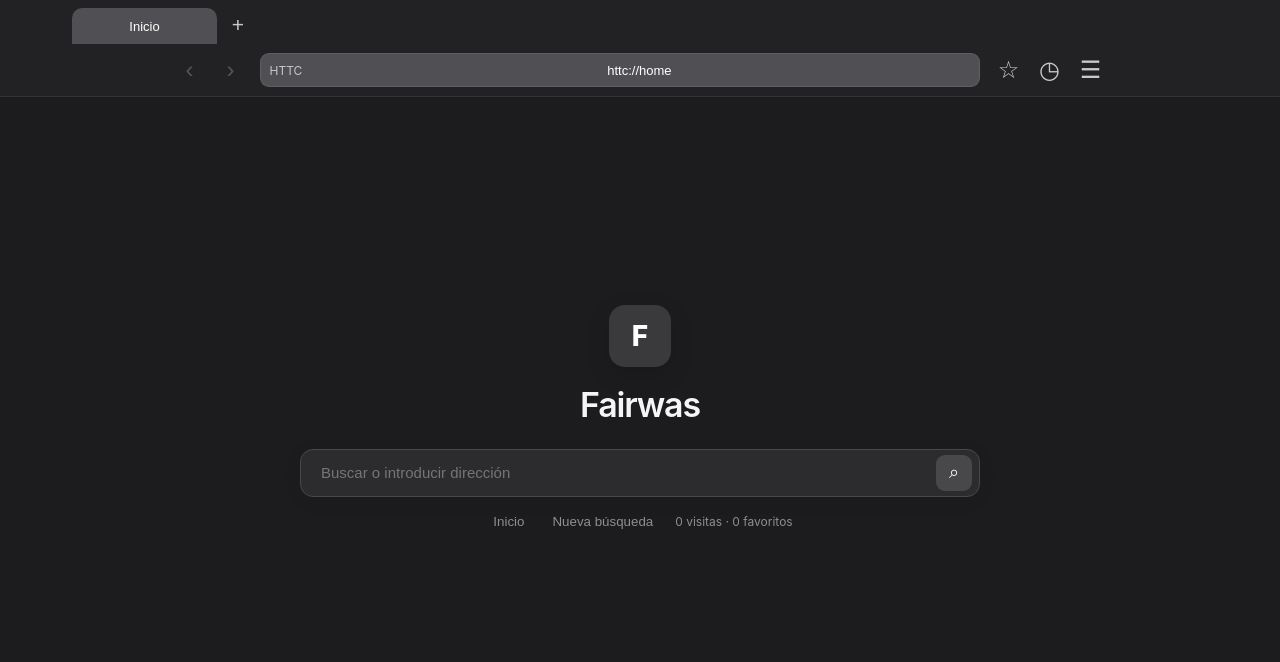
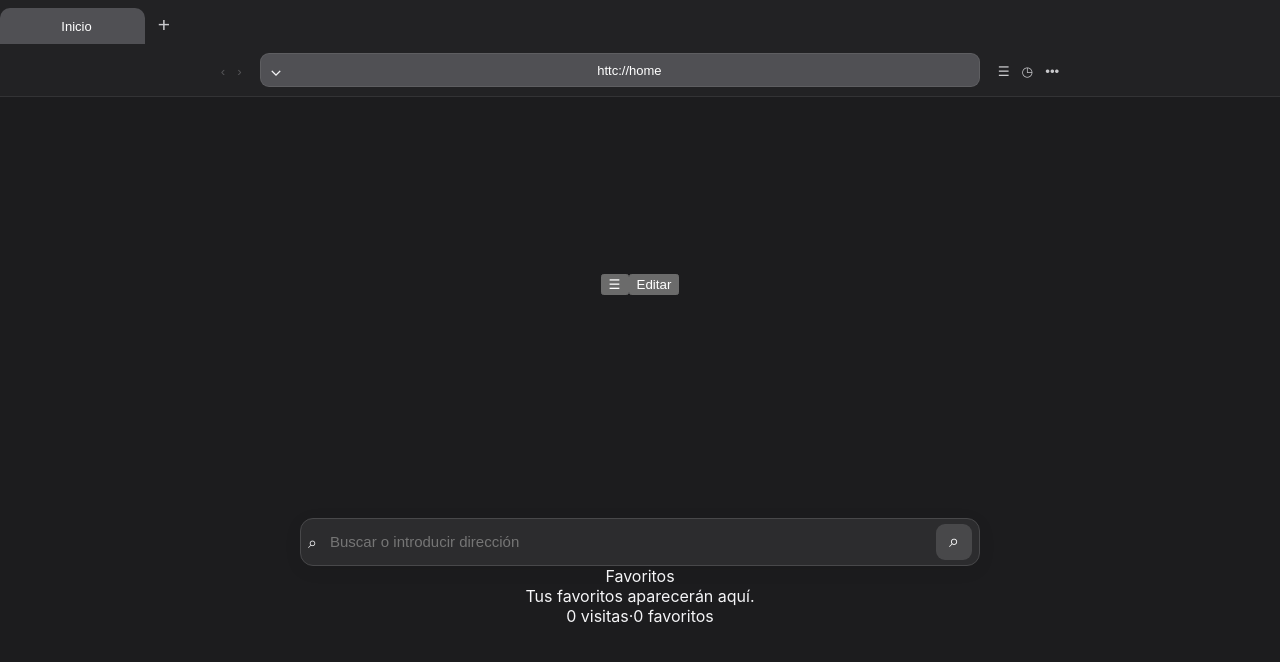
Before and after one commit to alexiusandromedavsgalaxia-lgtm/fairwas, a React (Vite) app: page / in a window 1280 px wide. Shown: the top 662 px of the page. Built offline with nearby package versions, Linux system fonts and the light colour scheme.

Commit message:
Refine Safari-style browser interface

```diff
--- a/src/main.jsx
+++ b/src/main.jsx
@@ -65,29 +65,33 @@ function App(){
 
  return <div className={"app "+(dark?"dark":"light")}>
   <header className="chrome">
-   <div className="tabstrip">
-    <div className="traffic-space"></div>
-    <div className="tabs">
-     {tabs.map((t,i)=><button className={"tab "+(i===active?"active":"")} key={t.id} onClick={()=>setActive(i)}><span className="tabtext">{t.title}</span>{tabs.length>1&&<i onClick={e=>{e.stopPropagation();closeTab(i)}}>×</i>}</button>)}
+   <div className="topbar">
+    <div className="traffic-space"><span></span><span></span><span></span></div>
+    <div className="tabstrip">
+     {tabs.map((t,i)=><button className={"tab "+(i===active?"active":"")} key={t.id} onClick={()=>setActive(i)}><span className="tab-favicon">{t.url===home?"":t.title?.[0]}</span><span className="tabtext">{t.title}</span>{tabs.length>1&&<i onClick={e=>{e.stopPropagation();closeTab(i)}}>×</i>}</button>)}
      <button className="newtab" onClick={newTab} aria-label="Nueva pestaña">+</button>
     </div>
    </div>
    <div className="toolbar">
-    <button onClick={goBack} disabled={!tab.back.length} aria-label="Atrás">‹</button>
-    <button onClick={goForward} disabled={!tab.forward.length} aria-label="Adelante">›</button>
+    <div className="navgroup">
+     <button onClick={goBack} disabled={!tab.back.length} aria-label="Atrás">‹</button>
+     <button onClick={goForward} disabled={!tab.forward.length} aria-label="Adelante">›</button>
+    </div>
     <form className="addressbar" onSubmit={e=>{e.preventDefault();navigate()}}>
-      <span className="address-icon">{scheme?.label||"⌕"}</span>
+      <span className="site-control">⌄</span>
       <input id="address" value={address} onChange={e=>setAddress(e.target.value)} aria-label="Dirección o búsqueda" spellCheck="false"/>
-      {tab.url!==home&&<button type="button" className="mini" onClick={bookmark} aria-label="Añadir a favoritos">☆</button>}
+      {tab.url!==home&&<button type="button" className="address-action" onClick={bookmark} aria-label="Añadir a favoritos">☆</button>}
     </form>
-    <button onClick={()=>setPanel(panel==="bookmarks"?null:"bookmarks")} aria-label="Favoritos">☆</button>
-    <button onClick={()=>setPanel(panel==="history"?null:"history")} aria-label="Historial">◷</button>
-    <button onClick={()=>setPanel(panel==="settings"?null:"settings")} aria-label="Ajustes">☰</button>
+    <div className="toolgroup">
+     <button onClick={()=>setPanel(panel==="bookmarks"?null:"bookmarks")} aria-label="Barra lateral">☰</button>
+     <button onClick={()=>setPanel(panel==="history"?null:"history")} aria-label="Historial">◷</button>
+     <button onClick={()=>setPanel(panel==="settings"?null:"settings")} aria-label="Más opciones">•••</button>
+    </div>
    </div>
   </header>
 
   {panel&&<aside className="panel">
-   {panel==="history"&&<><div className="paneltitle"><b>Historial</b><button onClick={clearHistory}>Borrar</button></div>{history.length?<div className="list">{history.map((x,i)=><button className="listitem" key={x.url+i} onClick={()=>openItem(x.url)}><b>{x.title}</b><small>{x.url}</small></button>)}</div>:<p className="empty">No hay historial.</p>}</>}
+   {panel==="history"&&<><div className="paneltitle"><b>Historial</b><button onClick={clearHistory}>Borrar historial</button></div>{history.length?<div className="list">{history.map((x,i)=><button className="listitem" key={x.url+i} onClick={()=>openItem(x.url)}><b>{x.title}</b><small>{x.url}</small></button>)}</div>:<p className="empty">No hay historial.</p>}</>}
    {panel==="bookmarks"&&<><div className="paneltitle"><b>Favoritos</b></div>{bookmarks.length?<div className="list">{bookmarks.map(x=><button className="listitem" key={x.url} onClick={()=>openItem(x.url)}><b>{x.title}</b><small>{x.url}</small></button>)}</div>:<p className="empty">No hay favoritos.</p>}</>}
    {panel==="settings"&&<><div className="paneltitle"><b>Ajustes</b></div><label className="setting"><span>Modo oscuro</span><input type="checkbox" checked={dark} onChange={e=>setDark(e.target.checked)}/></label><div className="settingblock"><b>Protocolos</b>{protocolList.map(p=><div className="protocolrow" key={p.scheme}><span>{p.label}</span><small>{p.scheme}:// · {p.region}</small></div>)}</div></>}
   </aside>}
@@ -101,20 +105,22 @@ function App(){
 function Home({navigate,history,bookmarks}){
  const[q,setQ]=useState("");
  return <section className="start">
+  <div className="start-top"><button>☰</button><button>Editar</button></div>
   <div className="start-content">
-   <div className="start-mark">F</div>
-   <h1>Fairwas</h1>
-   <form onSubmit={e=>{e.preventDefault();navigate(q)}} className="start-search"><input autoFocus value={q} onChange={e=>setQ(e.target.value)} placeholder="Buscar o introducir dirección"/><button aria-label="Buscar">⌕</button></form>
-   <div className="start-links"><button onClick={()=>navigate("httc://home")}>Inicio</button><button onClick={()=>setQ("")}>Nueva búsqueda</button><span>{history.length} visitas · {bookmarks.length} favoritos</span></div>
+   <form onSubmit={e=>{e.preventDefault();navigate(q)}} className="start-search"><span>⌕</span><input autoFocus value={q} onChange={e=>setQ(e.target.value)} placeholder="Buscar o introducir dirección"/><button aria-label="Buscar">⌕</button></form>
+   <div className="favorites-title">Favoritos</div>
+   <div className="favorite-grid">
+    {bookmarks.slice(0,8).map(x=><button className="favorite" key={x.url} onClick={()=>navigate(x.url)}><span>{x.title?.[0]||"F"}</span><b>{x.title}</b></button>)}
+    {!bookmarks.length&&<div className="empty-favorites">Tus favoritos aparecerán aquí.</div>}
+   </div>
+   <div className="start-stats"><span>{history.length} visitas</span><span>·</span><span>{bookmarks.length} favoritos</span></div>
   </div>
  </section>
 }
 
 function ProtocolPage({tab,scheme,resolved,resolveError}){
  return <section className="webpage">
-  <div className="webpage-head"><span className="site-icon">{scheme?.label?.[0]||"F"}</span><div><span className="eyebrow">{scheme?.label||"WEB"}</span><h1>{tab.title}</h1><code>{tab.url}</code></div></div>
-  <div className={"state "+(resolveError?"error":"")}><span className="status-dot"></span><div><b>{resolveError?"No se ha podido cargar esta página":resolved?"Página lista":"Cargando página…"}</b><p>{resolveError||resolved?.document?.description||"Fairwas está resolviendo esta dirección."}</p></div></div>
-  {resolved?.document?.type==="search"&&<div className="result-note">Búsqueda: <b>{resolved.document.query||"sin texto"}</b></div>}
+  {resolveError?<div className="not-found"><div className="not-found-icon">⌕</div><h1>No se puede abrir la página</h1><p>{resolveError}</p><code>{tab.url}</code></div>:<div className="webpage-inner"><div className="webpage-head"><span className="site-icon">{scheme?.label?.[0]||"F"}</span><div><span className="eyebrow">{scheme?.label||"WEB"}</span><h1>{tab.title}</h1><code>{tab.url}</code></div></div><div className="state"><span className="status-dot"></span><div><b>{resolved?"Página lista":"Cargando página…"}</b><p>{resolved?.document?.description||"Fairwas está resolviendo esta dirección."}</p></div></div></div>}
  </section>
 }
 
```
